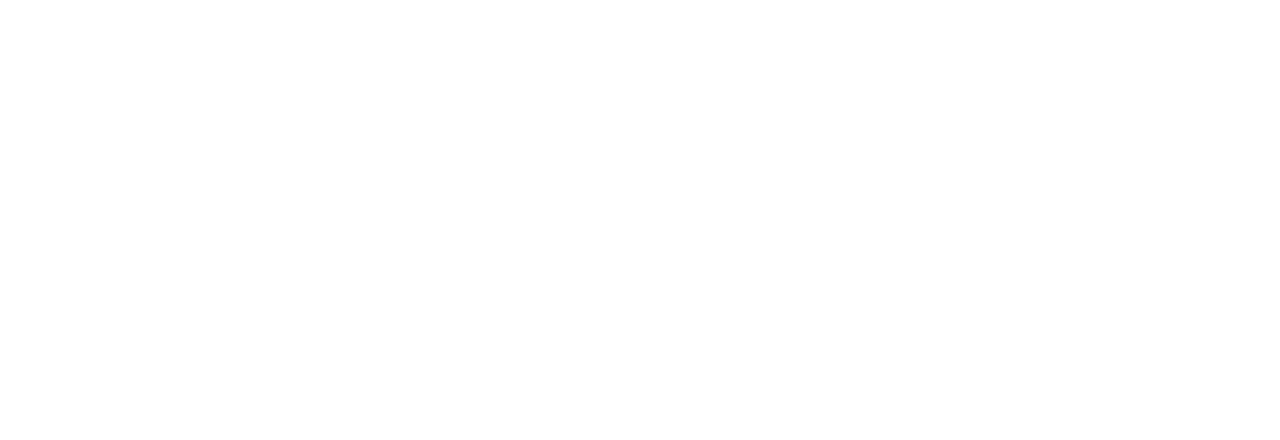
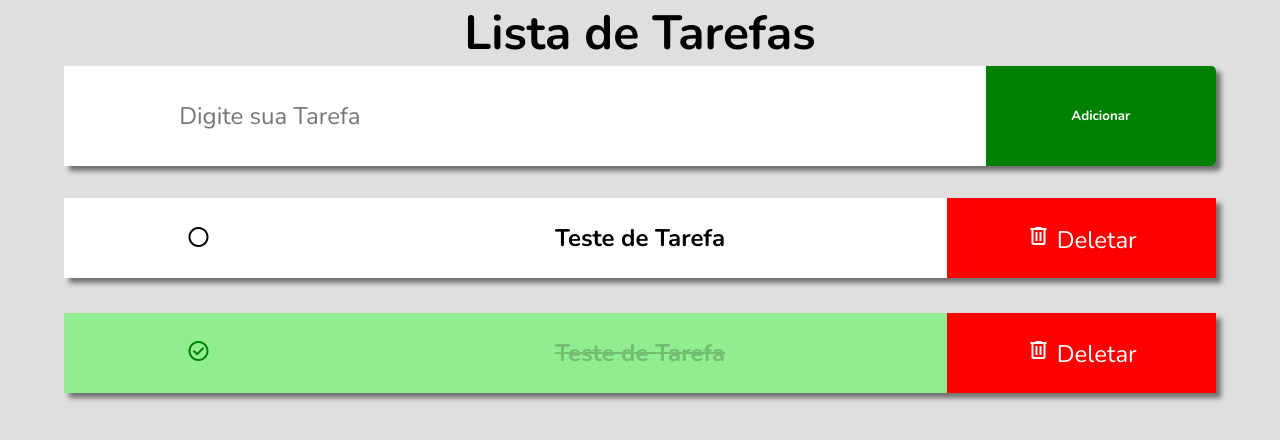
Before and after one commit to BraianGomes/project-todo, a plain HTML site: page index.html in a window 1280 px wide. Drawn offline with nearby package versions, Linux system fonts and the light colour scheme.

Commit message:
updating todo

```diff
--- a/index.html
+++ b/index.html
@@ -1,11 +1,64 @@
 <!DOCTYPE html>
-<html lang="en">
+<html lang="pt-br">
+
 <head>
     <meta charset="UTF-8">
     <meta name="viewport" content="width=device-width, initial-scale=1.0">
-    <title>Document</title>
+
+    <link rel="stylesheet" href="mystyles/mobilestyle.css">
+
+    <link rel="stylesheet"
+        href="https://fonts.googleapis.com/css2?family=Material+Symbols+Outlined:opsz,wght,FILL,GRAD@20..48,100..700,0..1,-50..200" />
+
+    <title>Lista de Tarefas</title>
+
 </head>
+
 <body>
 
+    <h1>Lista de Tarefas</h1>
+
+    <header>
+        <input type="text" placeholder="Digite sua Tarefa" id="input-task">
+        <button onclick="addTask()" class="add" id="btn-add">Adicionar</button>
+    </header>
+
+    <main id="list">
+
+        <div class="item">
+            <div class="item-icon">
+                <span class="material-symbols-outlined">radio_button_unchecked</span>
+            </div>
+
+            <div class="item-name">
+                <h2>Teste de Tarefa</h2>
+            </div>
+
+            <div class="item-btn">
+                <button id="delete">
+<span class="material-symbols-outlined">delete<span> Deletar</button>
+            </div>
+        </div>
+
+        <div class="item check">
+            <div class="item-icon">
+                <span class="material-symbols-outlined" id="check">check_circle</span>
+            </div>
+
+            <div class="item-name">
+                <h2>Teste de Tarefa</h2>
+            </div>
+
+            <div class="item-btn">
+                <button id="delete">
+<span class="material-symbols-outlined">delete<span> Deletar</button>
+            </div>
+        </div>
+
+    </main>
+
+
+    <script src="script.js"></script>
 </body>
+
 </html>
--- /dev/null
+++ b/mystyles/mobilestyle.css
@@ -0,0 +1,117 @@
+@charset "UTF-8";
+
+@import url("https://fonts.googleapis.com/css2?family=Kalam:wght@300;400;700&family=Noto+Sans:ital,wght@0,200;0,600;0,900;1,400&family=Nunito:wght@300;400;500;600;700;800;900&display=swap");
+
+* {
+  margin: 0;
+  padding: 0;
+  box-sizing: none;
+  list-style: none;
+  border: none;
+  font-family: "Kalam", "cursive";
+  font-family: "Noto Sans", sans-serif;
+  font-family: "Nunito", sans-serif;
+}
+
+body{
+    background-color: rgb(225, 222, 222);
+}
+
+section{
+    height: auto;
+}
+
+h1{
+    font-size: 3em;
+    text-align: center;
+}
+
+header{
+    display: flex;
+    flex-flow: row wrap;
+    justify-content: center;
+    align-items: center;
+    width: 90%;
+    border-radius: 0px 5px 5px 0px;
+    margin: auto auto;
+    box-shadow: 5px 5px 5px rgba(0, 0, 0, 0.503);
+}
+
+input{
+    height: 100px;
+    font-size: 1.5em;
+    width: 70%;
+    padding-left: 10%;
+}
+
+button.add{
+    background-color: green;
+    color: white;
+    height: 100px;
+    font-weight: bold;
+    width: 20%;
+    border-radius: 0px 5px 5px 0px;
+    cursor: pointer;
+}
+
+main{
+    display: flex;
+    flex-flow: row wrap;
+    width: 90%;
+    margin: auto auto;
+    padding-top: 2em;
+}
+
+.item{
+    display: flex;
+    flex-flow: row wrap;
+    justify-content: center;
+    align-items: center;
+    background-color: white;
+    margin-bottom: 3%;
+    width: 100%;
+    height: 80px;
+    box-shadow: 5px 5px 5px rgba(0, 0, 0, 0.503);
+}
+
+.item-icon{
+    flex: 20%;
+    text-align: center;
+    font-size: 2em;
+}
+
+.item-name{
+    flex: 50%;
+    text-align: center;
+    font-weight: bold;
+}
+
+.item-btn{
+    flex: 20%;
+    text-align: center;
+}
+
+#delete{
+    background-color: red;
+    color: white;
+    padding: 10px;
+    height: 80px;
+    width: 100%;
+}
+
+#delete > span{
+    text-align: center;
+}
+
+#check{
+    color: green;
+}
+
+.item.check{
+    background-color: lightgreen;
+}
+
+.item.check .item-name{
+    text-decoration: line-through;
+    opacity: .2;
+}
--- /dev/null
+++ b/script.js
@@ -0,0 +1,39 @@
+let inputTask = document.getElementById('input-task');
+let btnAdd = document.getElementById('btn-add');
+let main = document.getElementById('list');
+
+function addTask(){
+    let valorInput = input.value;
+
+    if((valorInput !== "") && (valorInput !== null) && (valorInput !== undefined)){
+
+        let = novoItem = `<div class="item">
+        <div class="item-icon">
+            <span class="material-symbols-outlined">radio_button_unchecked</span>
+        </div>
+
+        <div class="item-name">
+            ${valorInput}
+        </div>
+
+        <div class="item-btn">
+            <button id="delete">
+<span class="material-symbols-outlined">delete<span> Deletar</button>
+        </div>
+    </div>`;
+
+    main.innerHTML += novoItem;
+
+    input.value = "";
+    input.focus();
+
+    }
+}
+
+input.addEventListener("keyup", function(event){
+
+    if(event.keycode ===13){
+        event.preventDefault();
+        btnAdd.click();
+    }
+})
```
